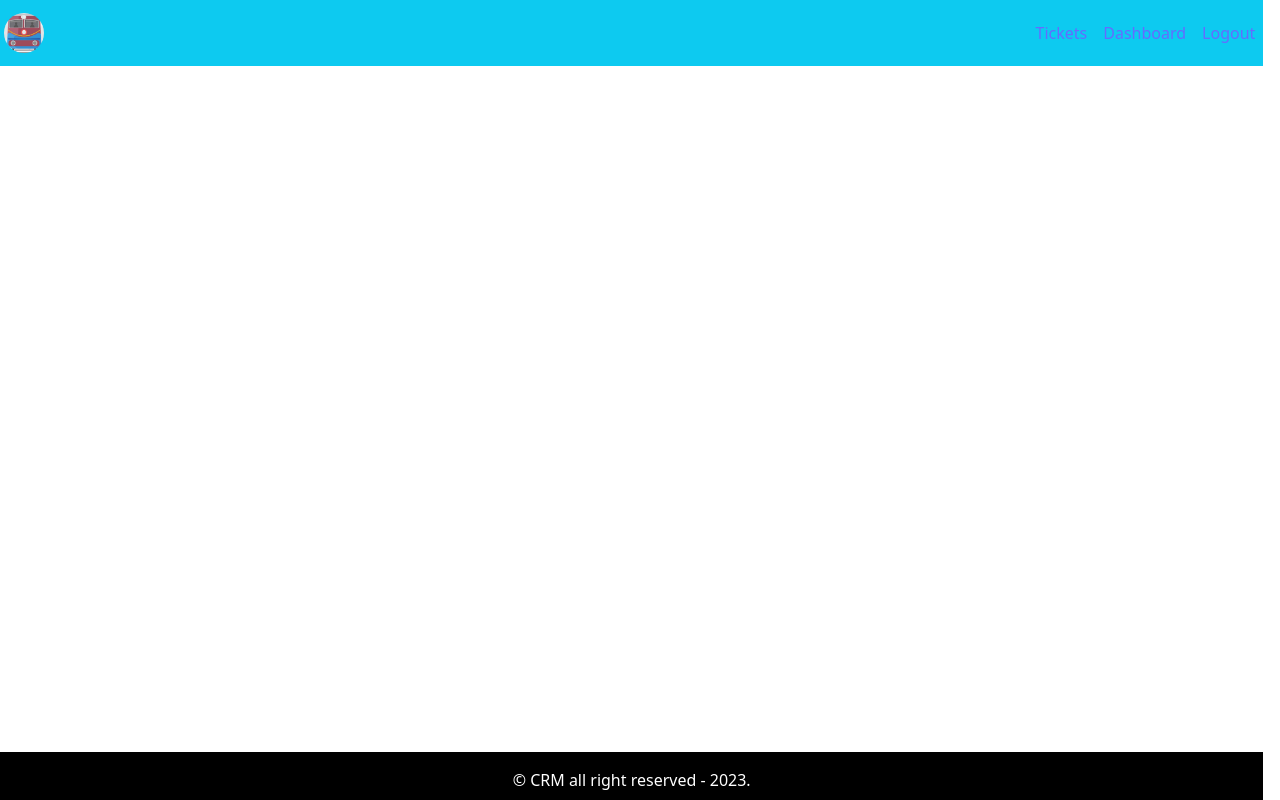
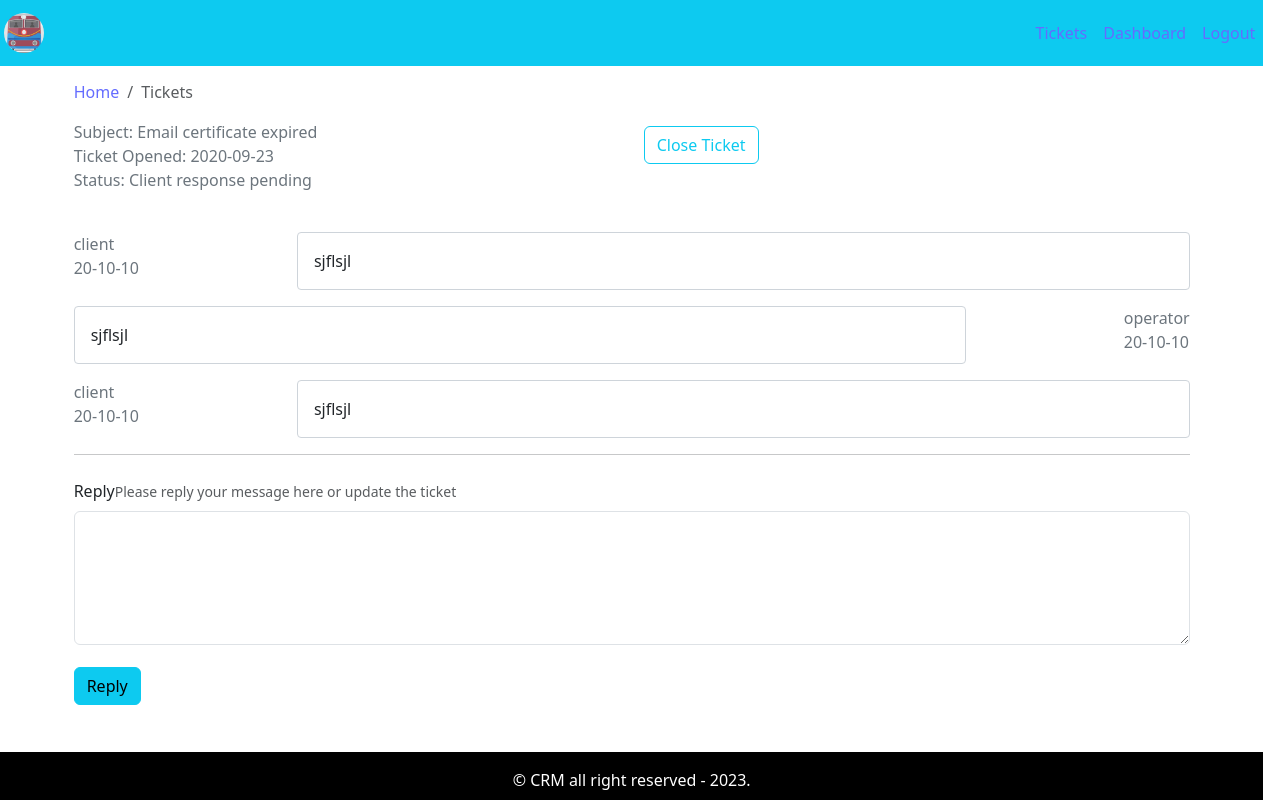
Before and after one commit to mian312/CRM-Ticket-System, a React (Vite) app in the folder Frontend/: page /tickets/1 in a window 1280 px wide. Built offline with nearby package versions, Linux system fonts and the light colour scheme.

Commit message:
Added view ticket page

```diff
--- a/Frontend/src/App.tsx
+++ b/Frontend/src/App.tsx
@@ -10,6 +10,7 @@
 import { Dashboard } from './Pages/Dashboard/Dashboard';
 import { AddTicket } from './Pages/New-Ticket/AddTicket';
 import TicketLists from './Pages/Ticket-Listing/TicketLists';
+import ViewTicket from './Pages/View-Ticket/ViewTicket';
 
 export default function App() {
   return (
@@ -19,6 +20,7 @@
         <Route path='/dashboard' Component={Dashboard} />
         <Route path='/add-ticket' Component={AddTicket} />
         <Route path='/tickets' Component={TicketLists} />
+        <Route path='/tickets/:id' Component={ViewTicket} />
       </Routes>
     </DefaultLayout>
   )
--- /dev/null
+++ b/Frontend/src/Components/Messages/message-history/MessageHistory.tsx
@@ -0,0 +1,33 @@
+import React from "react";
+import "./message-history.style.css";
+
+interface Message {
+    messageBy: string;
+    date: string;
+    message: string;
+}
+
+interface MessageHistoryProps {
+    msg: Message[] | null; // Allow msg to be null
+}
+
+const MessageHistory: React.FC<MessageHistoryProps> = ({ msg }) => {
+    if (!msg) return null; // Early return if msg is null
+    console.log(msg);
+
+    return (
+        <>
+            {msg.map((row, i) => (
+                <div key={i} className="message-history mt-3">
+                    <div className="send font-weight-bold text-secondary">
+                        <div className="sender">{row.messageBy}</div>
+                        <div className="date">{row.date}</div>
+                    </div>
+                    <div className="message">{row.message}</div>
+                </div>
+            ))}
+        </>
+    );
+};
+
+export default MessageHistory;
--- /dev/null
+++ b/Frontend/src/Components/Messages/message-history/message-history.style.css
@@ -0,0 +1,18 @@
+.message-history {
+    display: flex;
+    flex-direction: row;
+    justify-content: space-between;
+}
+
+.message-history:nth-child(even) {
+    display: flex;
+    flex-direction: row-reverse;
+    justify-content: space-between;
+}
+
+.message {
+    padding: 1rem;
+    width: 80%;
+    border: 1px solid #ced4da;
+    border-radius: 0.25rem;
+}
--- a/Frontend/src/Components/Tickets/TicketTable/TicketTable.tsx
+++ b/Frontend/src/Components/Tickets/TicketTable/TicketTable.tsx
@@ -1,12 +1,15 @@
 import React from 'react';
 import { Table } from 'react-bootstrap';
 import { Ticket } from '../../../assets/interface/interface';
+import { useNavigate } from 'react-router-dom';
 
 interface TicketTableProps {
   tickets: Ticket[];
 }
 
 const TicketTable: React.FC<TicketTableProps> = ({ tickets }) => {
+const navigate = useNavigate();
+
   return (
     <Table striped bordered hover>
       <thead>
@@ -20,7 +23,7 @@
       <tbody>
         {tickets.length ? (
           tickets.map((row) => (
-            <tr key={row.id}>
+            <tr key={row.id} onClick={() => navigate(`/tickets/${row.id}`)}>
               <td>{row.id}</td>
               <td>{row.subject}</td>
               <td>{row.status}</td>
--- /dev/null
+++ b/Frontend/src/Components/Tickets/Update-Ticket/UpdateTicket.tsx
@@ -0,0 +1,31 @@
+import React from "react";
+import { Form, Button } from "react-bootstrap";
+
+interface UpdateTicketProps {
+  msg: string;
+  handleOnChange: (e: React.ChangeEvent<HTMLTextAreaElement>) => void;
+  handleOnSubmit: (e: React.FormEvent) => void;
+}
+
+const UpdateTicket: React.FC<UpdateTicketProps> = ({ msg, handleOnChange, handleOnSubmit }) => {
+  return (
+    <Form onSubmit={handleOnSubmit}>
+      <Form.Label>Reply</Form.Label>
+      <Form.Text>Please reply your message here or update the ticket</Form.Text>
+      <Form.Control
+        value={msg}
+        onChange={handleOnChange}
+        as="textarea"
+        rows={5}
+        name="detail"
+      />
+      <div className="text-right mt-3 mb-3">
+        <Button variant="info" type="submit">
+          Reply
+        </Button>
+      </div>
+    </Form>
+  );
+};
+
+export default UpdateTicket;
--- /dev/null
+++ b/Frontend/src/Pages/View-Ticket/ViewTicket.tsx
@@ -0,0 +1,58 @@
+import React, { useState, useEffect } from "react";
+import { Container, Row, Col, Button } from "react-bootstrap";
+import tickets from "../../assets/data/dummy-tickets.json";
+import MessageHistory from "../../Components/Messages/message-history/MessageHistory";
+import { BreadCrumb } from "../../Components/BreadCrumbs/BreadCrumb";
+import UpdateTicket from "../../Components/Tickets/Update-Ticket/UpdateTicket";
+
+const ticket = tickets[0];
+
+const ViewTicket: React.FC = () => {
+    const [message, setMessage] = useState("");
+    useEffect(() => { }, [message]);
+
+    const handleOnChange = (e: React.ChangeEvent<HTMLTextAreaElement>) => {
+        setMessage(e.target.value);
+    };
+
+    const handleOnSubmit = () => {
+        alert("Form submited!");
+    };
+    return (
+        <Container>
+            <Row>
+                <Col>
+                    <BreadCrumb page="Tickets" />
+                </Col>
+            </Row>
+            <Row>
+                <Col className="text-weight-bolder text-secondary">
+                    <div className="subject">Subject: {ticket.subject}</div>
+                    <div className="date">Ticket Opened: {ticket.addedAt}</div>
+                    <div className="status">Status: {ticket.status}</div>
+                </Col>
+                <Col className="text-right">
+                    <Button variant="outline-info">Close Ticket</Button>
+                </Col>
+            </Row>
+            <Row className="mt-4">
+                <Col>
+                    <MessageHistory msg={ticket.history || []} />
+                </Col>
+            </Row>
+            <hr />
+
+            <Row className="mt-4">
+                <Col>
+                    <UpdateTicket
+                        msg={message}
+                        handleOnChange={handleOnChange}
+                        handleOnSubmit={handleOnSubmit}
+                    />
+                </Col>
+            </Row>
+        </Container>
+    );
+};
+
+export default ViewTicket;
--- a/Frontend/src/assets/data/dummy-tickets.json
+++ b/Frontend/src/assets/data/dummy-tickets.json
@@ -3,7 +3,24 @@
     "id": 1,
     "subject": "Email   certificate expired",
     "status": "Client response pending",
-    "addedAt": "2020-09-23"
+    "addedAt": "2020-09-23",
+    "history": [
+      {
+        "date": "20-10-10",
+        "message": "sjflsjl",
+        "messageBy": "client"
+      },
+      {
+        "date": "20-10-10",
+        "message": "sjflsjl",
+        "messageBy": "operator"
+      },
+      {
+        "date": "20-10-10",
+        "message": "sjflsjl",
+        "messageBy": "client"
+      }
+    ]
   },
   {
     "id": 2,
```
